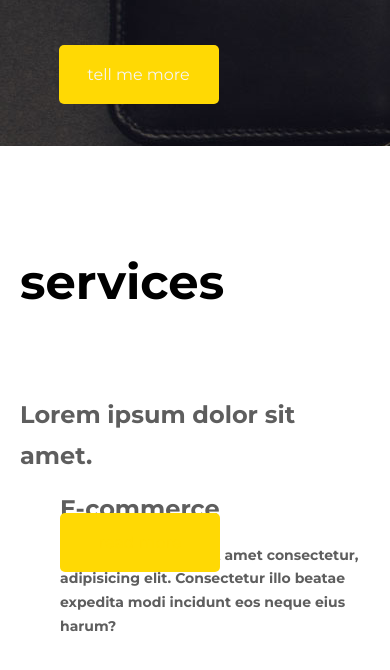
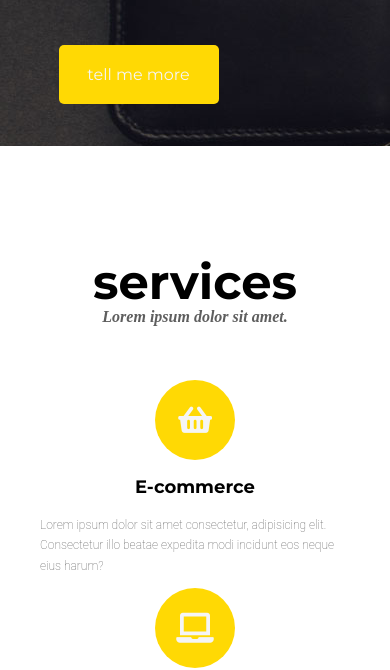
Before and after one commit to BielecPiotr/4.6.2, a website: page index.html in a window 390 px wide. Shown: the part 460-1130 px from the top of the page. Drawn offline with Linux system fonts and the light colour scheme; files whose address does not match are found by name; a web font is replaced by a local one.

Commit message:
add style to 'services'

```diff
--- a/index.html
+++ b/index.html
@@ -53,21 +53,21 @@
           </div>
             <div class="wrapper">
               <div class="inner">
-                <a href="" class="btn btn-two">read more</a>
+                <a href="" class="btn-two"><i class="fas fa-shopping-basket"></i></a>
                 <h3 class="subtitle">E-commerce</h3>
                 <p>
                     Lorem ipsum dolor sit amet consectetur, adipisicing elit. Consectetur illo beatae expedita modi incidunt eos neque eius harum?
                 </p>
               </div>
               <div class="inner">
-                <a href="" class="btn btn-two">read more</a>
+                <a href="" class="btn-two"><i class="fas fa-laptop"></i></a>
                 <h3 class="subtitle">Responsive Web</h3>
                 <p>
                     Lorem ipsum dolor sit amet consectetur, adipisicing elit. Consectetur illo beatae expedita modi incidunt eos neque eius harum?
                 </p>
               </div>
               <div class="inner">
-                <a href="" class="btn btn-two">read more</a>
+                <a href="" class="btn-two"><i class="fas fa-lock"></i></a>
                 <h3 class="subtitle">Web Security</h3>
                 <p>
                     Lorem ipsum dolor sit amet consectetur, adipisicing elit. Consectetur illo beatae expedita modi incidunt eos neque eius harum?
--- a/sass/style.scss
+++ b/sass/style.scss
@@ -8,8 +8,6 @@ $color-main: #f5f5f5;
 $color-second: #ffd904;
 $color-text-main: #000000;
 $color-text-second: #5e5e5e;
-
-$transition: all 1s;
 
 /* global */
 
@@ -43,17 +41,32 @@ section {
   padding: 96px 0;
 }
 
-.title {
-  font-size: 48px;
-  margin: 0 0 72px 0;
-  color: $color-text-main;
+.titlebox {
+  text-align: center;
+  margin: 0 0 50px 0;
+
+  .title {
+    font-size: 48px;
+    margin: 0 auto;
+    color: $color-text-main;
+  }
+
+  .subtitle {
+    font-size: 16px;
+    margin: -20px 0 12px 0;
+    color: $color-text-second;
+    font-family: $font-second;
+    font-style: italic;
+  }
 }
 
 .subtitle {
-  font-size: 24px;
-  margin: 0 0 12px 0;
-  color: $color-text-second;
+  font-size: 18px;
+  margin: 12px 0;
+  text-align: center;
 }
+
+
 
 .wrapper {
   display: flex;
@@ -75,11 +88,6 @@ section {
   text-align: center;
   text-decoration: none;
   cursor: pointer;
-  transition: $transition;
-  -webkit-transition: $transition;
-  -moz-transition: $transition;
-  -ms-transition: $transition;
-  -o-transition: $transition;
   background-position: 100% 0;
   background-size: 300%;
   color: $color-main;
@@ -184,30 +192,51 @@ p {
   .inner {
     flex: 0 0 33.3333%;
     position: relative;
-    padding: 0 0 60px 40px;
+    margin: 0 auto;
+    padding: 0 20px;
   }
 
-  .digit {
-    position: absolute;
-    left: 0;
-    top: -45%;
-    font-size: 144px;
-    line-height: 1;
-    color: $color-second;
-    opacity: 0.3;
-    font-family: $font-second;
-  }
-
-  .inner p:first-of-type {
-    font-weight: bolder;
+  .inner p {
+    font-family: $font-third;
+    font-size: 12px;
   }
 
   .btn-two {
+    width: 80px;
+    height: 80px;
+    border-radius: 50%;
     border-color: $color-second;
     color: $color-second;
     background-image: linear-gradient(90deg, $color-second 50%, transparent 50%);
+    -webkit-border-radius: 50%;
+    -moz-border-radius: 50%;
+    -ms-border-radius: 50%;
+    -o-border-radius: 50%;
+    display: block;
+  margin: 0 auto;
+  padding: auto;
+  font-size: 16px;
+  text-align: center;
+  text-decoration: none;
+  cursor: pointer;
+  background-size: 300%;
+  color: $color-main;
+  background-color: $color-second;
+  position: relative;
+
+  i {
     position: absolute;
+    left: 50%;
+    top: 50%;
+    transform: translate(-50%, -50%);
+    font-size: 30px;
+    -webkit-transform: translate(-50%, -50%);
+    -moz-transform: translate(-50%, -50%);
+    -ms-transform: translate(-50%, -50%);
+    -o-transform: translate(-50%, -50%);
+
   }
+}
 
   /* portfolio */
 
@@ -233,11 +262,6 @@ p {
     height: 100%;
     left: 20px;
     top: 20px;
-    transition: $transition;
-    -webkit-transition: $transition;
-    -moz-transition: $transition;
-    -ms-transition: $transition;
-    -o-transition: $transition;
   }
 
   .image:hover:after {
@@ -252,11 +276,6 @@ p {
     width: 100%;
     height: 100%;
     object-fit: cover;
-    transition: $transition;
-    -webkit-transition: $transition;
-    -moz-transition: $transition;
-    -ms-transition: $transition;
-    -o-transition: $transition;
   }
 
   .side {
@@ -269,17 +288,6 @@ p {
     font-weight: bolder;
     padding: 0;
     text-align: left;
-  }
-
-  .btn-five {
-    border: none;
-    padding: 0;
-    color: $color-main;
-    transition: 0s;
-    -webkit-transition: 0s;
-    -moz-transition: 0s;
-    -ms-transition: 0s;
-    -o-transition: 0s;
   }
 
   .btn-five:hover {
@@ -358,7 +366,7 @@ p {
       margin: 0 12px 0 0;
     }
 
-    .contact .container form,
+    .container form,
     .data {
       min-width: 250px;
       margin: 48px auto;
```
Also changed, not shown: css/style.css, sass/style.css, sass/style.min.css.
